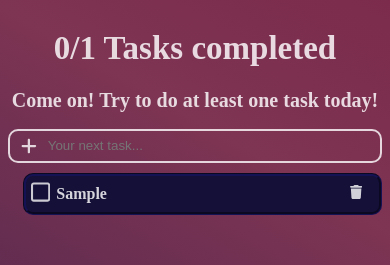
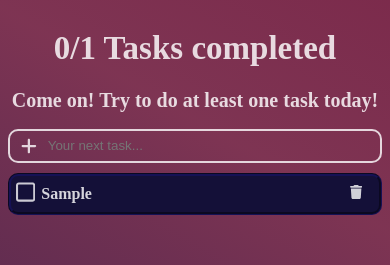
Before and after one commit to pr3civk/todo-app, a React (Create React App) app: page / in a window 390 px wide. Both pictures are taken after typing "Sample" into the empty fields and a click on the button 28 px from the left and 145 px from the top of the page. Shown: the top 265 px of the page. Built offline with nearby package versions, Linux system fonts and the light colour scheme; a web font is replaced by a local one.

Commit message:
Adding media querry

```diff
--- a/src/App.css
+++ b/src/App.css
@@ -9,14 +9,13 @@ html {
 }
 
 body {
-  background: linear-gradient(30deg,#1e1038,#241c4b,#630a2fd3,#761239);
+  background: linear-gradient(30deg, #1e1038, #241c4b, #630a2fd3, #761239);
   background-size: 240% 240%;
   animation: gradient-animation 28s ease infinite;
   color: #ffffffd2;
   font-size: medium;
   font-weight: bold;
   font-family: orbitron;
-
 }
 
 @keyframes gradient-animation {
@@ -73,6 +72,7 @@ div.checkbox {
   cursor: pointer;
 }
 
+@media screen and (min-width: 410px) {
   div.task {
     background-color: #141038;
     border-style: groove;
@@ -85,14 +85,28 @@ div.task {
     display: flex;
     transition: opacity 0.5s linear;
     align-items: center;
+  }
+}
 
+@media screen and (max-width: 409px) {
+  div.task {
+    display: flex;
+    background-color: #141038;
+    border-style: groove;
+    border-color: #09072c67;
+    border-radius: 10px;
+    margin-left: 0px;
+    padding: 5px;
+    margin-top: 6px;
+    transition: opacity 0.5s linear;
+    align-items: center;
   }
- div.task:hover{
+}
+div.task:hover {
   background-color: #441c63;
   border-color: #e8e8e8f5;
   height: 42px;
   align-items: center;
-
 }
 
 div.task svg {
@@ -105,7 +119,6 @@ div.task.done {
   opacity: 0.4;
   border-style: none;
 }
-
 
 div.task span {
   position: relative;
@@ -141,7 +154,8 @@ button.trash-button svg {
   height: 14px;
 }
 
-h1, h2 {
+h1,
+h2 {
   text-align: center;
 }
 
@@ -153,19 +167,19 @@ h2 {
   font-size: 20px;
 }
 
-div.my-footer{
-  position:absolute;
+div.my-footer {
+  position: absolute;
   bottom: 0;
   left: 0;
   margin-left: 50px;
   font-size: 10px;
-  width:100%;
+  width: 100%;
   height: 55px;
 }
 
-div.my-footer svg{
+div.my-footer svg {
   display: inline-flex;
   height: 25px;
-  fill:#ffffffc7;
-  cursor:pointer;
+  fill: #ffffffc7;
+  cursor: pointer;
 }
```
Lines whose indentation alone changed are shown as unchanged.
